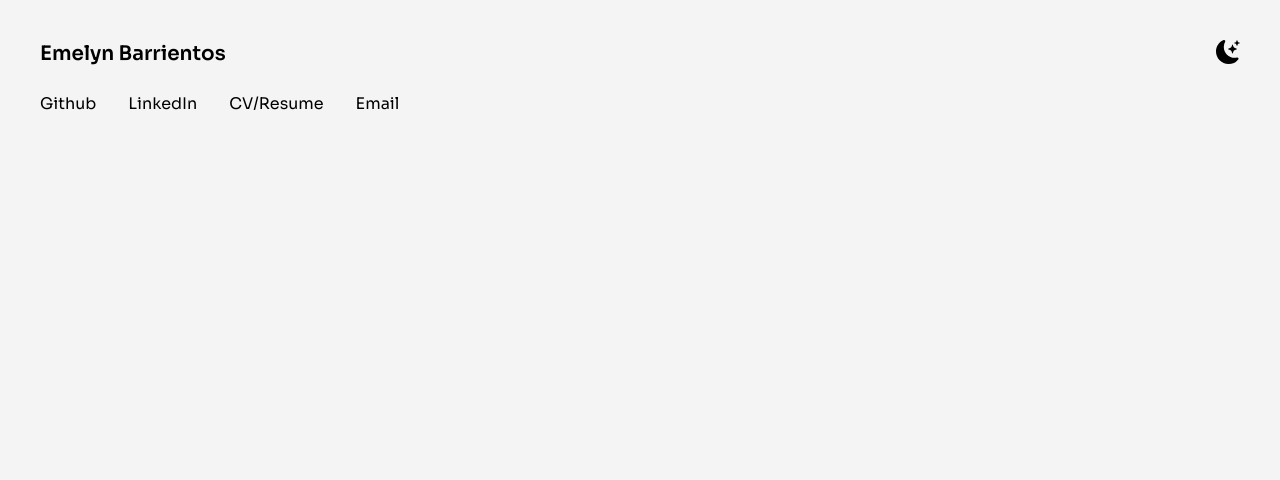
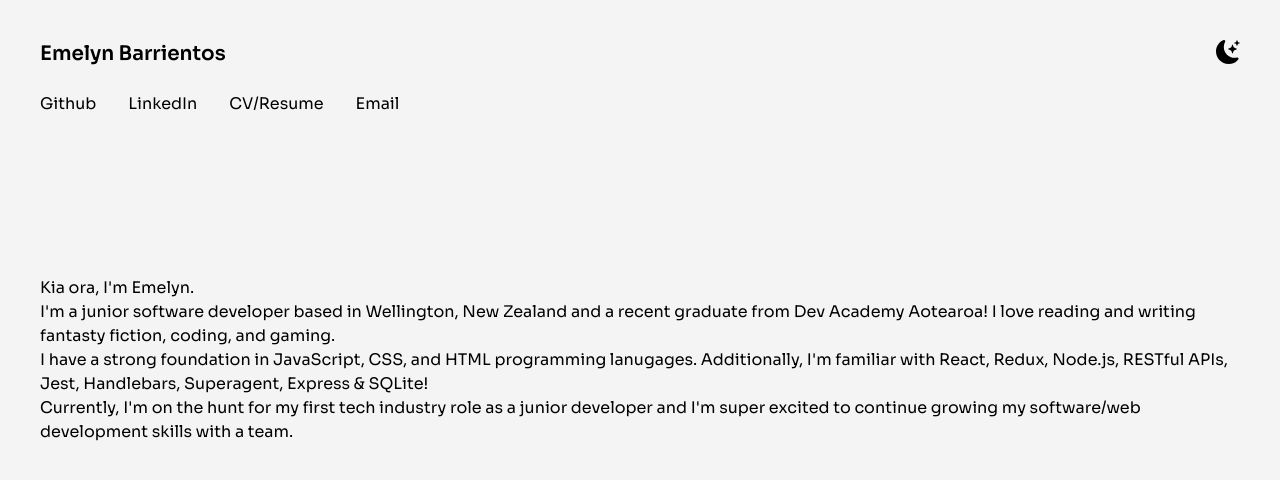
Before and after one commit to emelyn-barrientos/emelyn-barrientos-portfolio, a Next.js app: page / in a window 1280 px wide. Shown: the top 480 px of the page. Built offline with nearby package versions, Linux system fonts and the light colour scheme.

Commit message:
Add new intro section and initial content

```diff
--- a/pages/index.js
+++ b/pages/index.js
@@ -15,7 +15,7 @@ export default function Home() {
       </Head>
 
       <main className="px-10 py-10 min-h-screen">
-        <section>
+        <section className="mb-40">
           <nav className="flex justify-between mb-6">
             <h1 className="text-xl font-semibold">Emelyn Barrientos</h1>
             <ul className="flex">
@@ -57,6 +57,25 @@ export default function Home() {
             </ul>
           </nav>
         </section>
+
+        <section>
+          <h2>Kia ora, I'm Emelyn.</h2>
+          <p>
+            I'm a junior software developer based in Wellington, New Zealand and
+            a recent graduate from Dev Academy Aotearoa! I love reading and
+            writing fantasty fiction, coding, and gaming.
+          </p>
+          <p>
+            I have a strong foundation in JavaScript, CSS, and HTML programming
+            lanugages. Additionally, I'm familiar with React, Redux, Node.js,
+            RESTful APIs, Jest, Handlebars, Superagent, Express & SQLite!
+          </p>
+          <p>
+            Currently, I'm on the hunt for my first tech industry role as a
+            junior developer and I'm super excited to continue growing my
+            software/web development skills with a team.
+          </p>
+        </section>
       </main>
     </div>
   )
```
